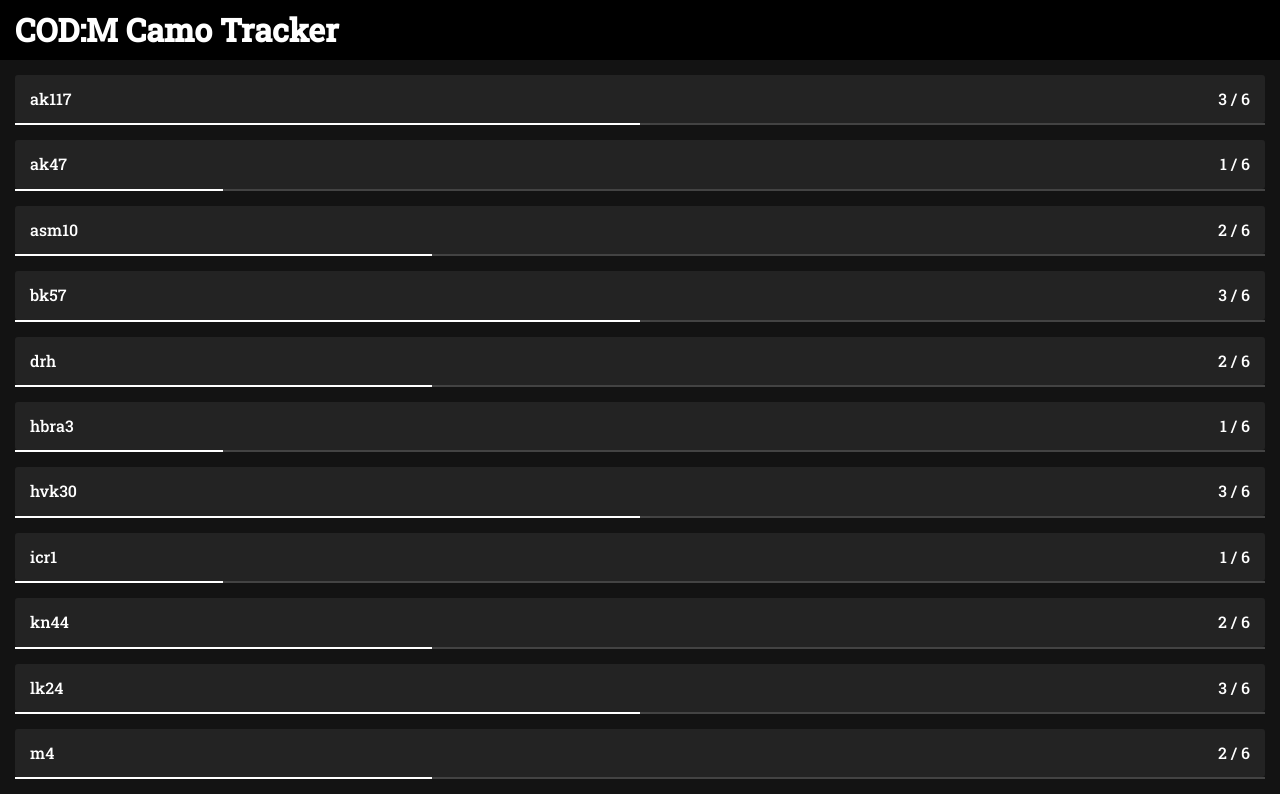
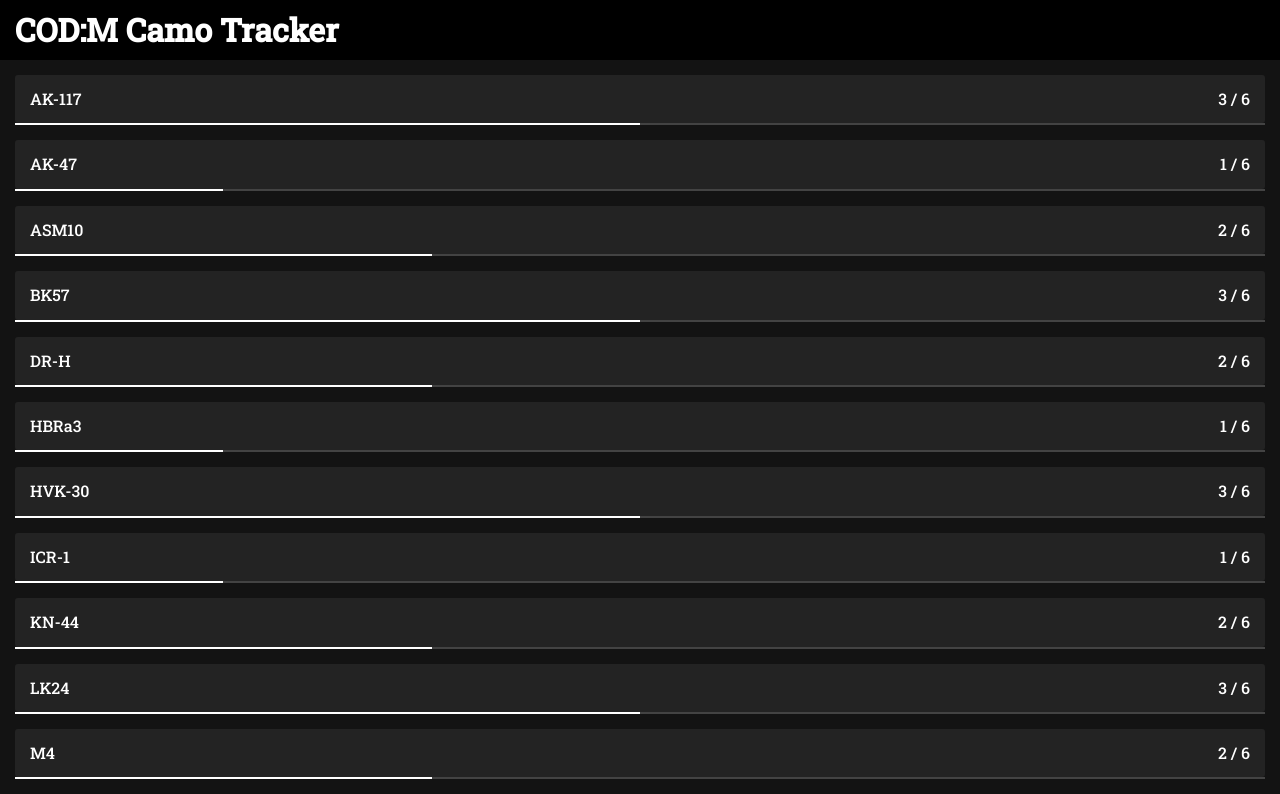
Before and after one commit to Dust-Finger3/camo-tracker, an Angular app: page / in a window 1280 px wide. Shown: the top 794 px of the page. Built offline with nearby package versions, Linux system fonts and the light colour scheme.

Commit message:
Update camo-card.component.html

```diff
--- a/src/app/camo-card/camo-card.component.html
+++ b/src/app/camo-card/camo-card.component.html
@@ -3,7 +3,7 @@
     {{ progress.current }} /
     {{ progress.total }}
   </div>
-  <div class="title">{{ weapon.id }}</div>
+  <div class="title">{{ weapon.name }}</div>
 </div>
 <div class="progress-bar">
   <div class="bar" [style.width]="progress.bar"></div>
```
